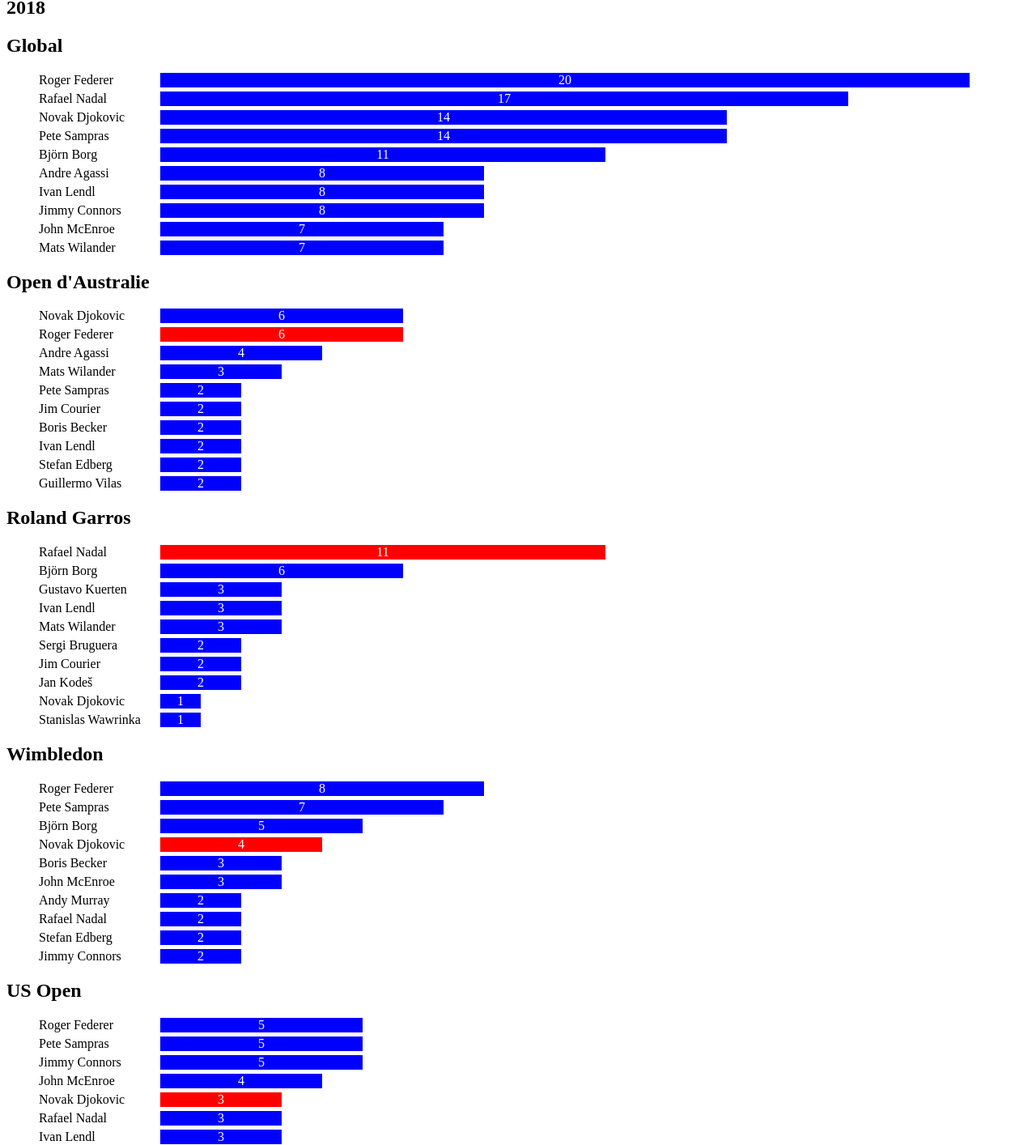
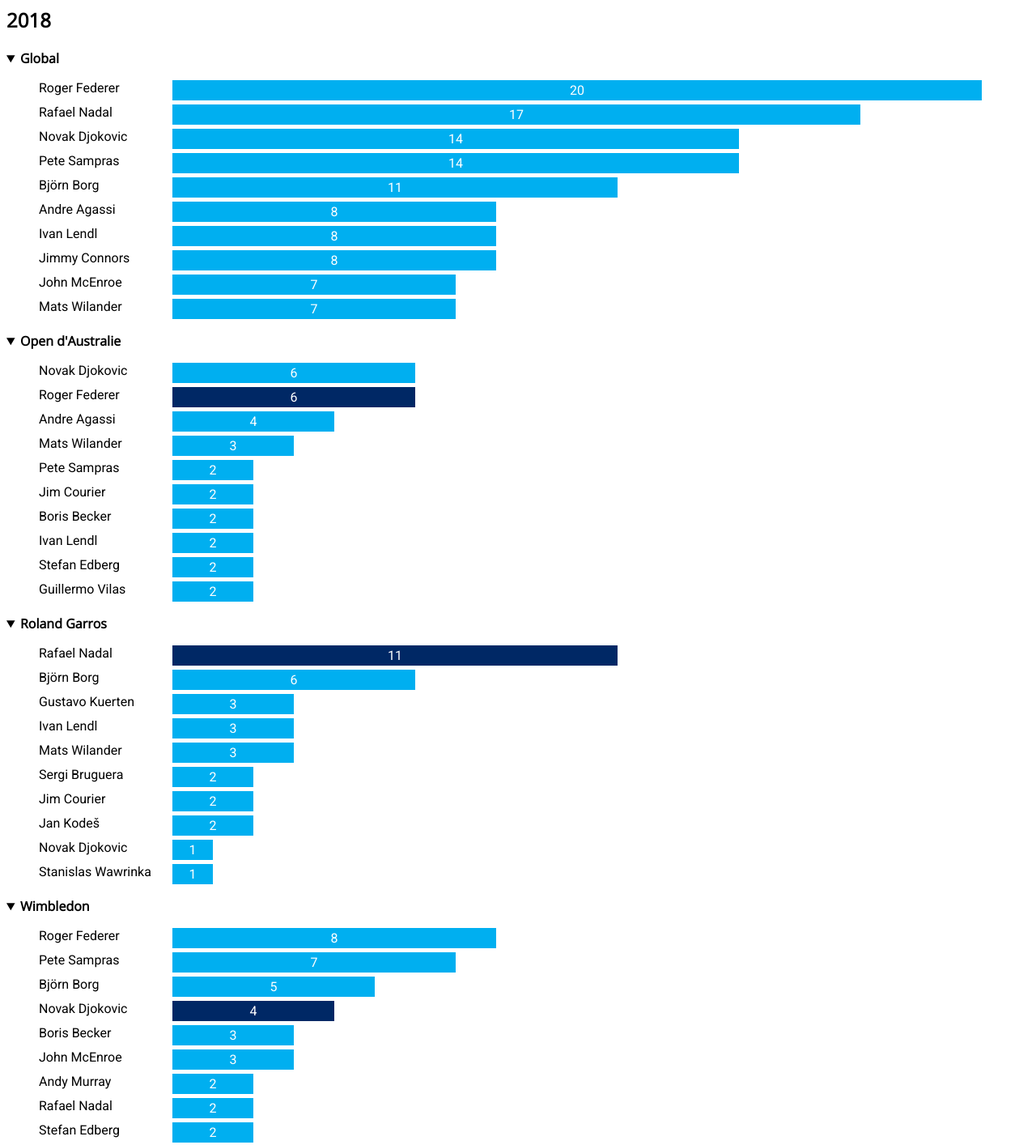
Before and after one commit to guillaumebarranco/tennis_winners, an Angular app: page / in a window 1280 px wide. Shown: the part 131-1545 px from the top of the page at 81% size. Built offline with nearby package versions, Linux system fonts and the light colour scheme.

Commit message:
Improve style

```diff
--- a/src/app/slams/slams.component.html
+++ b/src/app/slams/slams.component.html
@@ -4,22 +4,27 @@
 
 <h2>{{ _currentYear }}</h2>
 
-<h2>Global</h2>
+<details open="true">
+  <summary>Global</summary>
+  <app-winners [winners]="_currentWinnersGlobal"></app-winners>
+</details>
 
-<app-winners [winners]="_currentWinnersGlobal"></app-winners>
+<details open="true">
+  <summary>Open d'Australie</summary>
+  <app-winners [winners]="_currentWinnersAO"></app-winners>
+</details>
 
-<h2>Open d'Australie</h2>
+<details open="true">
+  <summary>Roland Garros</summary>
+  <app-winners [winners]="_currentWinnersRG"></app-winners>
+</details>
 
-<app-winners [winners]="_currentWinnersAO"></app-winners>
+<details open="true">
+  <summary>Wimbledon</summary>
+  <app-winners [winners]="_currentWinnersWB"></app-winners>
+</details>
 
-<h2>Roland Garros</h2>
-
-<app-winners [winners]="_currentWinnersRG"></app-winners>
-
-<h2>Wimbledon</h2>
-
-<app-winners [winners]="_currentWinnersWB"></app-winners>
-
-<h2>US Open</h2>
-
-<app-winners [winners]="_currentWinnersUS"></app-winners>
+<details open="true">
+  <summary>US Open</summary>
+  <app-winners [winners]="_currentWinnersUS"></app-winners>
+</details>
--- a/src/app/slams/slams.component.ts
+++ b/src/app/slams/slams.component.ts
@@ -47,6 +47,7 @@
       .map(winner => winner.name)
       .find(winner => winner === openWinners[index]);
 
+    if (openWinners[index]) {
       if (currentWinnerFound) {
         this._currentWinners[open] = this._currentWinners[open].map(winner =>
           winner.name !== openWinners[index]
@@ -71,6 +72,7 @@
           last: true,
           name: openWinners[index],
         });
+      }
     }
 
     if (yearsSinceOpenEra[index + 1]) {
--- a/src/app/winners/winners.component.scss
+++ b/src/app/winners/winners.component.scss
@@ -1,6 +1,7 @@
 li {
   margin-top: 5px;
   display: flex;
+  font-family: 'Roboto', sans-serif;
 }
 
 span {
@@ -8,17 +9,18 @@
 }
 
 .player-name {
-  width: 140px;
+  width: 155px;
 }
 
 .count {
   margin-left: 10px;
-  background-color: blue;
+  padding: 3px 0;
+  background-color: #00aff0;
   color: white;
   text-align: center;
   transition: width 0.4s;
 
   &.last {
-    background-color: red;
+    background-color: #002865;
   }
 }
--- a/src/index.html
+++ b/src/index.html
@@ -1,12 +1,16 @@
-<!doctype html>
+<!DOCTYPE html>
 <html lang="en">
   <head>
-  <meta charset="utf-8">
+    <meta charset="utf-8" />
     <title>Tenniswinners</title>
-  <base href="/">
+    <base href="/" />
 
-  <meta name="viewport" content="width=device-width, initial-scale=1">
-  <link rel="icon" type="image/x-icon" href="favicon.ico">
+    <meta name="viewport" content="width=device-width, initial-scale=1" />
+    <link
+      href="https://fonts.googleapis.com/css?family=Open+Sans|Roboto&display=swap"
+      rel="stylesheet"
+    />
+    <link rel="icon" type="image/x-icon" href="favicon.ico" />
   </head>
   <body>
     <app-root></app-root>
--- a/src/styles.scss
+++ b/src/styles.scss
@@ -1 +1,7 @@
-/* You can add global styles to this file, and also import other style files */
+h1, h2, summary {
+  font-family: 'Open Sans', sans-serif;
+}
+
+summary {
+  font-weight: bold;
+}
```
Lines whose indentation alone changed are shown as unchanged.
